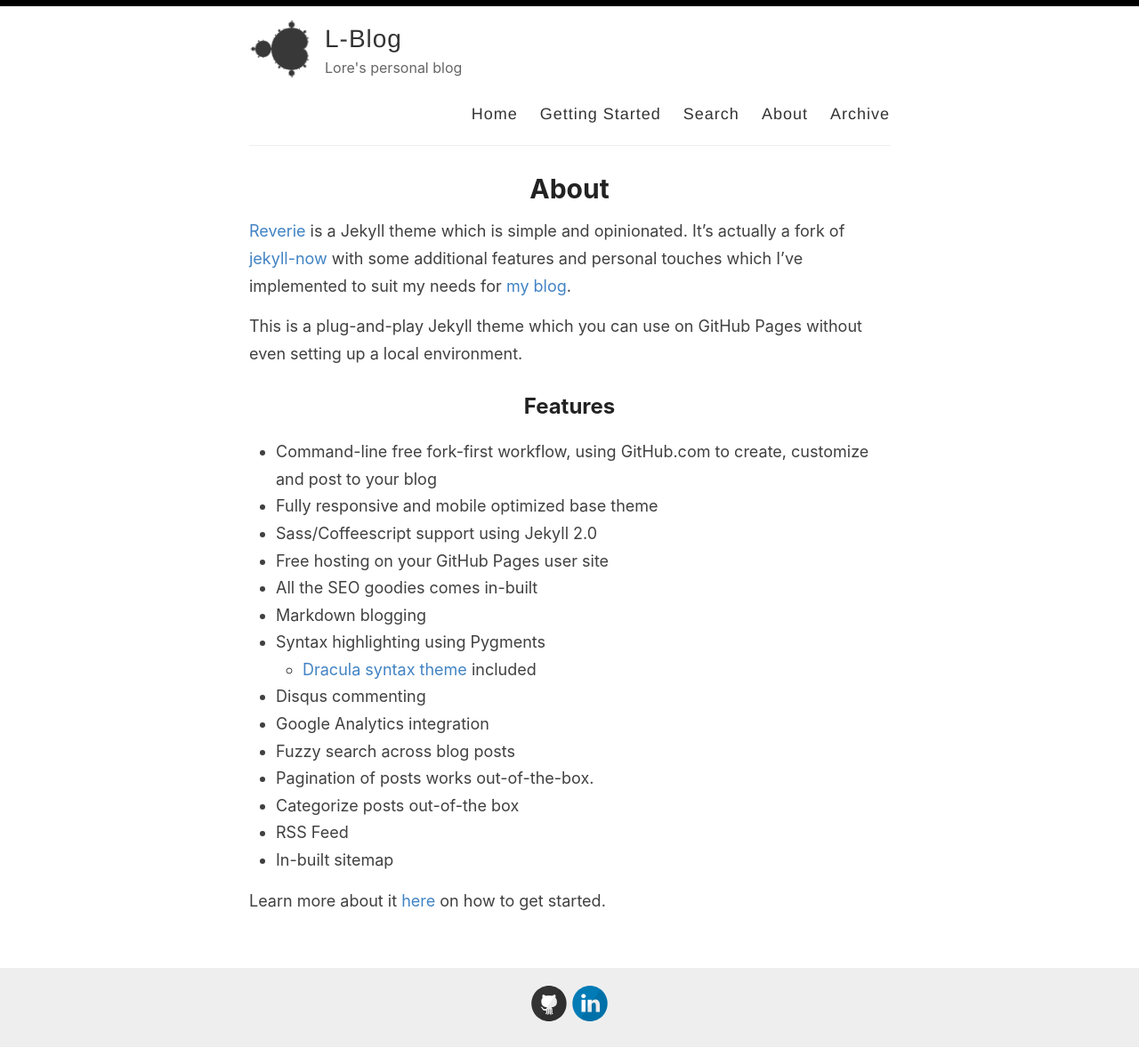
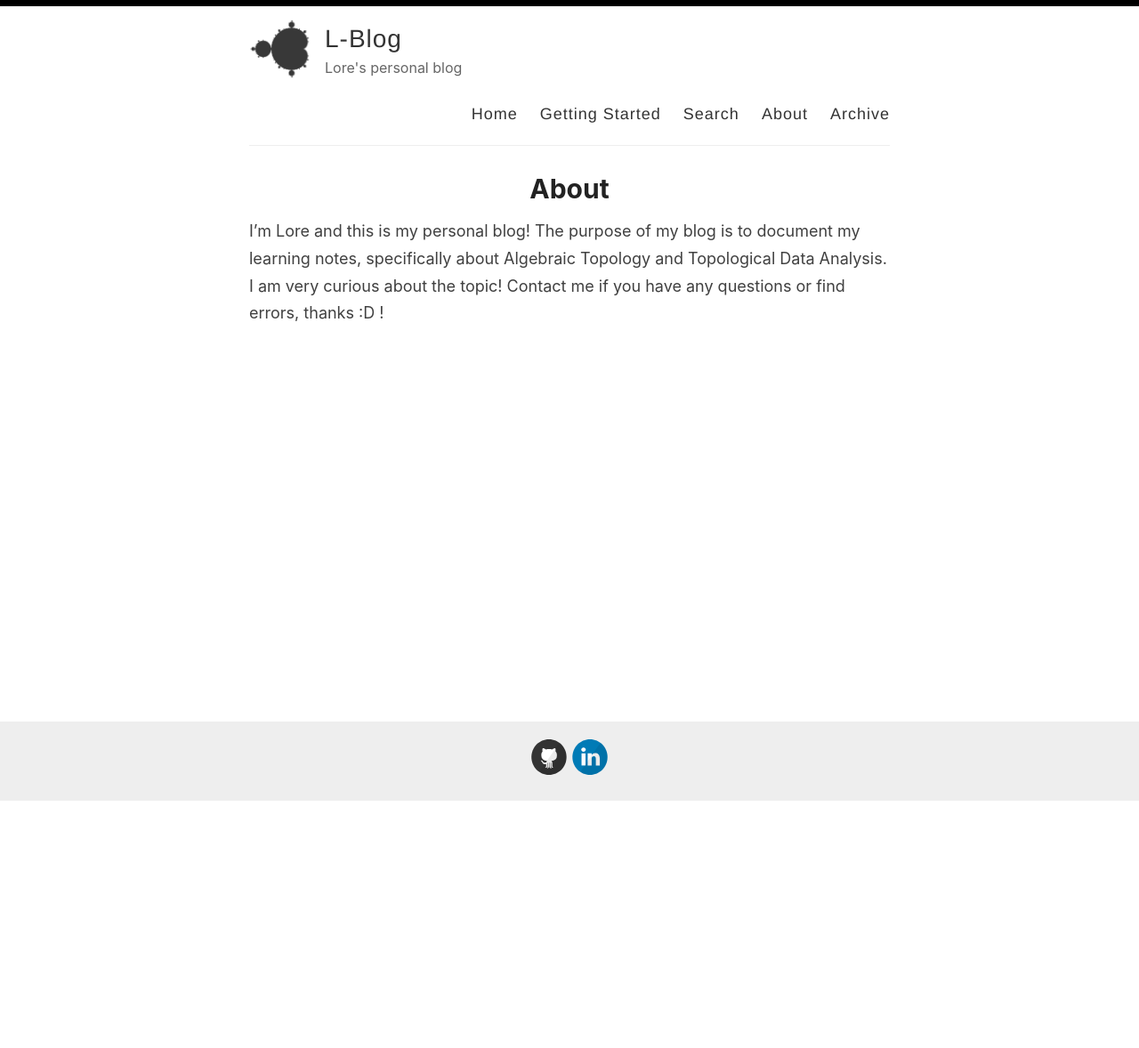
Before and after one commit to loremendez/L-Blog, a Jekyll site: the page built from _pages/about.md, in a window 1280 px wide. Shown: the whole page at 89% size. Built offline with Jekyll 4.4.1, drawn with Linux system fonts in a browser that asks for light colours; after the commit the page ends 901 px from its top, so only the background shows below that.

Commit message:
updated about content

```diff
--- a/_pages/about.md
+++ b/_pages/about.md
@@ -3,7 +3,9 @@ layout: page
 title: About
 permalink: /about/
 ---
+I'm Lore and this is my personal blog! The purpose of my blog is to document my learning notes, specifically about Algebraic Topology and Topological Data Analysis. I am very curious about the topic! Contact me if you have any questions or find errors, thanks :D !
 
+<!---
 [Reverie](https://github.com/amitmerchant1990/reverie) is a Jekyll theme which is simple and opinionated. It's actually a fork of [jekyll-now](https://github.com/barryclark/jekyll-now) with some additional features and personal touches which I've implemented to suit my needs for [my blog](https://www.amitmerchant.com).
 
 This is a plug-and-play Jekyll theme which you can use on GitHub Pages without even setting up a local environment.
@@ -27,3 +29,4 @@ This is a plug-and-play Jekyll theme which you can use on GitHub Pages without e
 - In-built sitemap
 
 Learn more about it [here](https://github.com/amitmerchant1990/reverie) on how to get started.
+-->
```
